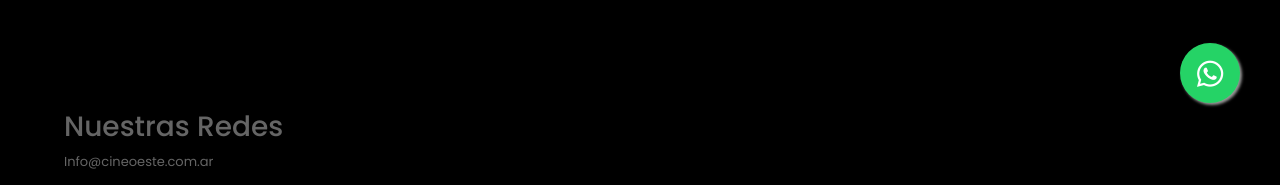
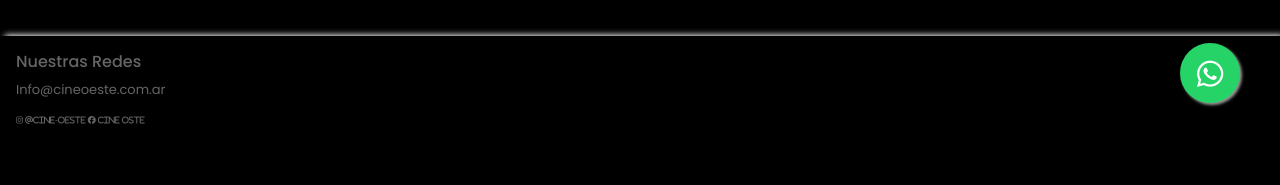
Before and after one commit to Mariangeles-2/Cine-Oeste, a plain HTML site: page index.html in a window 1280 px wide. Shown: the part 657-842 px from the top of the page. After the commit the page ends 800 px from the top, so only its background shows below. Drawn offline with nearby package versions, Linux system fonts and the light colour scheme.

Commit message:
modif footer

```diff
--- a/index.html
+++ b/index.html
@@ -102,8 +102,8 @@
 
     </main>
 
-    <footer>
-        <h3>Nuestras Redes</h3>
+    <footer class="p-3">
+        <h3 class="footer-title">Nuestras Redes</h3>
         <p class="foot">Info@cineoeste.com.ar</p>
         <i class="fa-brands fa-instagram"> @Cine-Oeste</i>
         <i class="fa-brands fa-facebook"> Cine Oste</i>
@@ -114,7 +114,6 @@
         integrity="sha384-YvpcrYf0tY3lHB60NNkmXc5s9fDVZLESaAA55NDzOxhy9GkcIdslK1eN7N6jIeHz"
         crossorigin="anonymous"></script>
 
-
 </body>
 
 </html>
--- a/styles/style.css
+++ b/styles/style.css
@@ -7,6 +7,11 @@
 }
 
 /*Back*/
+html {
+  min-height: 100%;
+  position: relative;
+}
+
 body {
   background-color: #000000;
   color: #ffffff;
@@ -129,11 +134,18 @@ img {
 
 /*Footer*/
 footer {
-  padding: 5%;
-  font-size: 9px;
+  box-shadow: #ffffff 4px -2px 6px -1px;
+  width: 100%;
+  font-size: 50%;
   color: #656565;
+  position: absolute;
+  bottom: 0;
 }
 
 .foot {
   font-size: 13px;
 }
+
+.footer-title{
+  font-size: 200%;
+}
```
Also changed, not shown: pages/candyshop.html (+16 -8 lines), pages/contacto.html (+4 -3 lines), pages/password-reminder.html (+1 -3 lines).
